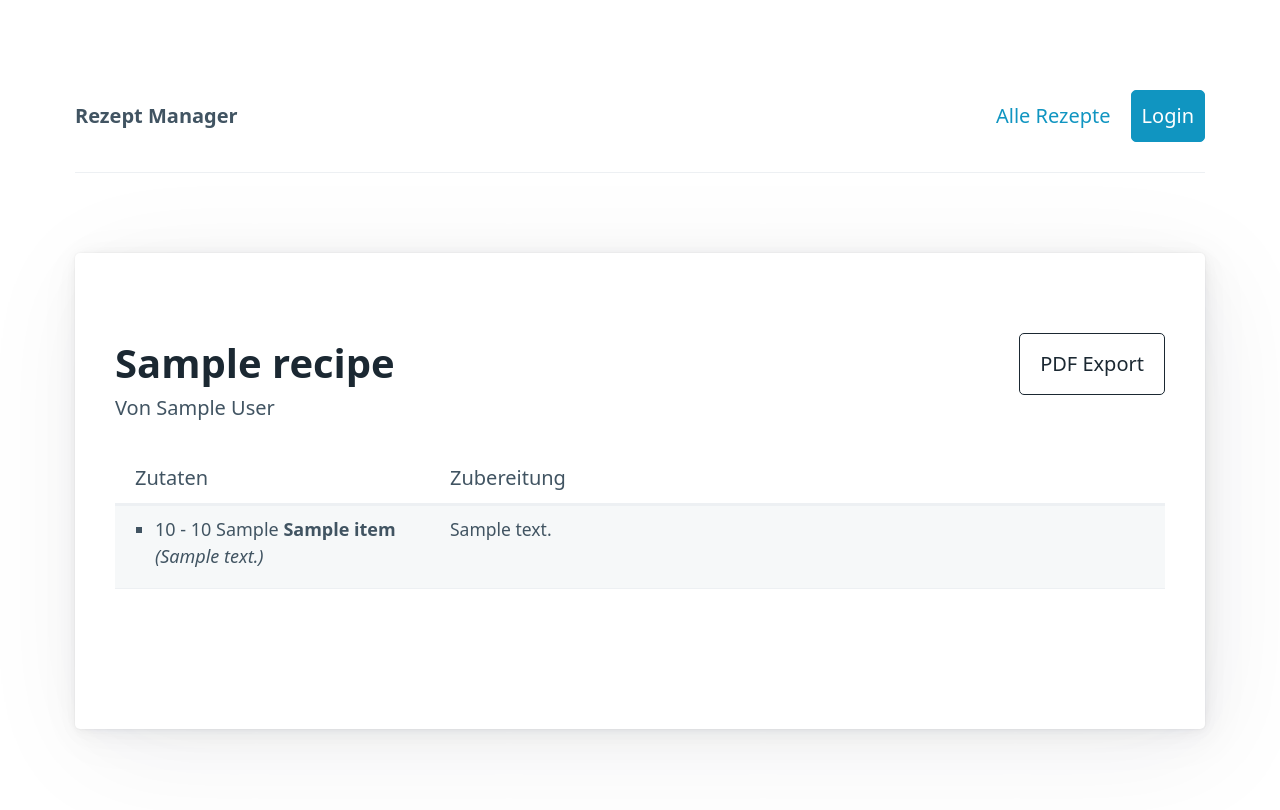
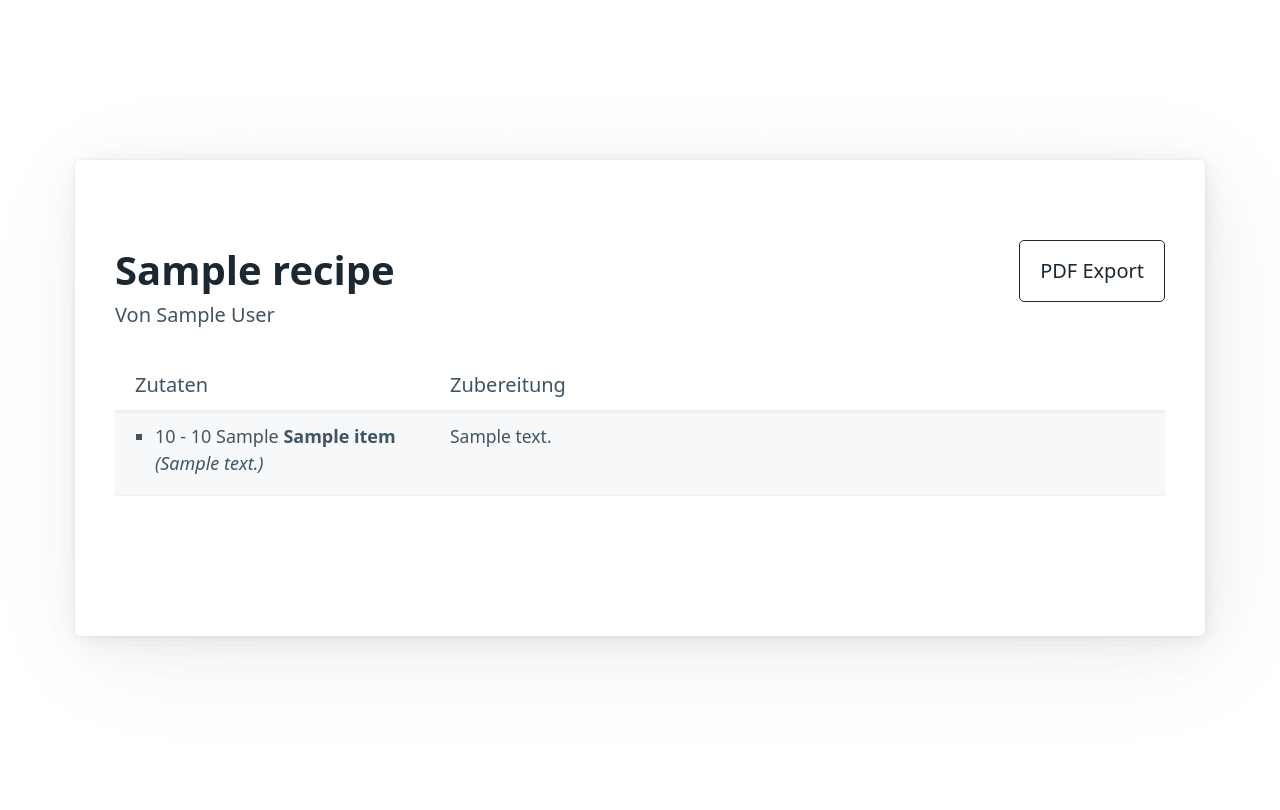
Before and after one commit to eiten/rezepte, a FastAPI app: template templates/view_recipe.html in a window 1280 px wide. Shown: the top 810 px of the page. After the commit the page ends 651 px from the top, so only its background shows below. Run offline with FastAPI, Linux system fonts and the light colour scheme; the template is opened without the code that fills it: most values are stand-ins (such as "Sample title", 1, 10 or a date in 2020).

Commit message:
HTML view improved

```diff
--- /dev/null
+++ b/static/css/custom.css
@@ -0,0 +1,33 @@
+@font-face {
+    font-family: 'Phosphor';
+    src: url('/static/fonts/Phosphor.ttf') format('truetype');
+    font-weight: normal;
+    font-style: normal;
+}
+
+.ph-icon {
+    font-family: 'Phosphor';
+    font-style: normal;
+    font-weight: normal;
+    line-height: 1;
+    display: inline-block;
+
+    /* Größe etwas dezenter als 2rem */
+    font-size: 1.8rem;
+
+    /* Optische Anpassung für Pastellfarben */
+    filter: brightness(0.9) saturate(150%);
+
+    /* Rendering */
+    -webkit-font-smoothing: antialiased;
+    -moz-osx-font-smoothing: grayscale;
+}
+
+.ingredient-list {
+    padding-left: 1rem;
+    margin-bottom: 0;
+}
+
+.ingredient-item {
+    font-size: 0.9rem;
+}
--- a/templates/base.html
+++ b/templates/base.html
@@ -1,28 +1,16 @@
 <!DOCTYPE html>
 <html lang="de">
 <head>
-    <meta charset="UTF-8">
+    <meta charset="utf-8">
     <meta name="viewport" content="width=device-width, initial-scale=1">
-    <title>{% block title %}Rezept Manager{% endblock %}</title>
-    <link rel="stylesheet" href="/static/css/pico.min.css">
-    <style>
-        /* Custom tweaks */
-        :root { --primary: #c62828; } /* A nice "kitchen red" */
-        nav { border-bottom: 1px solid var(--muted-border-color); padding-bottom: 1rem; margin-bottom: 2rem; }
-    </style>
+    <title>{% block title %}Rezepte App{% endblock %}</title>
+
+    <link rel="stylesheet" href="{{ url_for('static', path='/css/pico.min.css') }}">
+
+    <link rel="stylesheet" href="{{ url_for('static', path='/css/custom.css') }}">
 </head>
 <body>
     <main class="container">
-        <nav>
-            <ul>
-                <li><strong>Rezept Manager</strong></li>
-            </ul>
-            <ul>
-                <li><a href="/">Alle Rezepte</a></li>
-                <li><a href="/login" role="button">Login</a></li>
-            </ul>
-        </nav>
-
         {% block content %}{% endblock %}
     </main>
 </body>
--- a/templates/view_recipe.html
+++ b/templates/view_recipe.html
@@ -29,23 +29,24 @@
                 <tr>
                     <td valign="top">
                         {% if step.ingredients %}
-                        <ul style="padding-left: 1rem; margin-bottom: 0;">
+                            <ul class="ingredient-list">
                                 {% for ing in step.ingredients %}
-                            <li style="font-size: 0.9rem;">
+                                <li class="ingredient-item">
                                     {{ "%g" % ing.amount_min }}
-
-                                {% if ing.amount_max %}
-                                    - {{ "%g" % ing.amount_max }}
-                                {% endif %}
-
+                                    {% if ing.amount_max %}- {{ "%g" % ing.amount_max }}{% endif %}
                                     {{ ing.unit_symbol }}
                                     <strong>{{ ing.item }}</strong>
-
                                     {% if ing.note %}<em>({{ ing.note }})</em>{% endif %}
                                 </li>
                                 {% endfor %}
                             </ul>
-                        {% else %}
+
+                        {% elif step.codepoint %}
+                            <div style="text-align: right; padding-right: 0.5rem;">
+                                <div class="ph-icon" style="color: {{ step.html_color }};">
+                                    &#x{{ step.codepoint }};
+                                </div>
+                            </div>
                         {% endif %}
                     </td>
 
@@ -54,8 +55,7 @@
                     </td>
                 </tr>
                 {% endfor %}
-            </tbody>
-        </table>
+            </tbody>        </table>
     </figure>
 
 </article>
```
Also changed, not shown: routers/recipes.py (+9 -1 lines), tools/setup_db.py (+7 -11 lines). Lines whose indentation alone changed are shown as unchanged.
